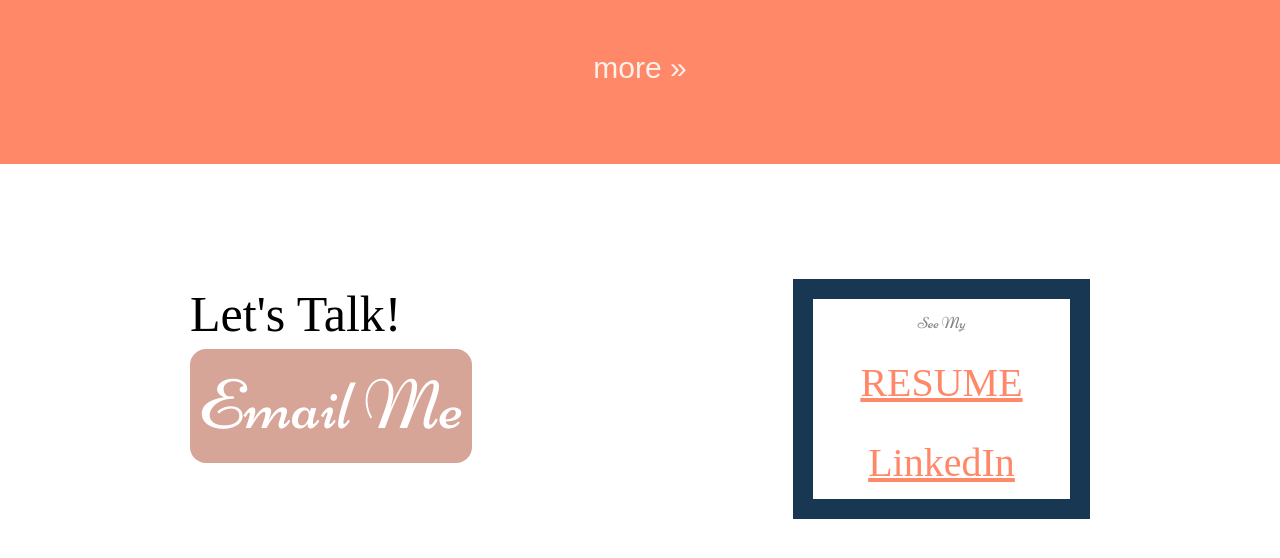
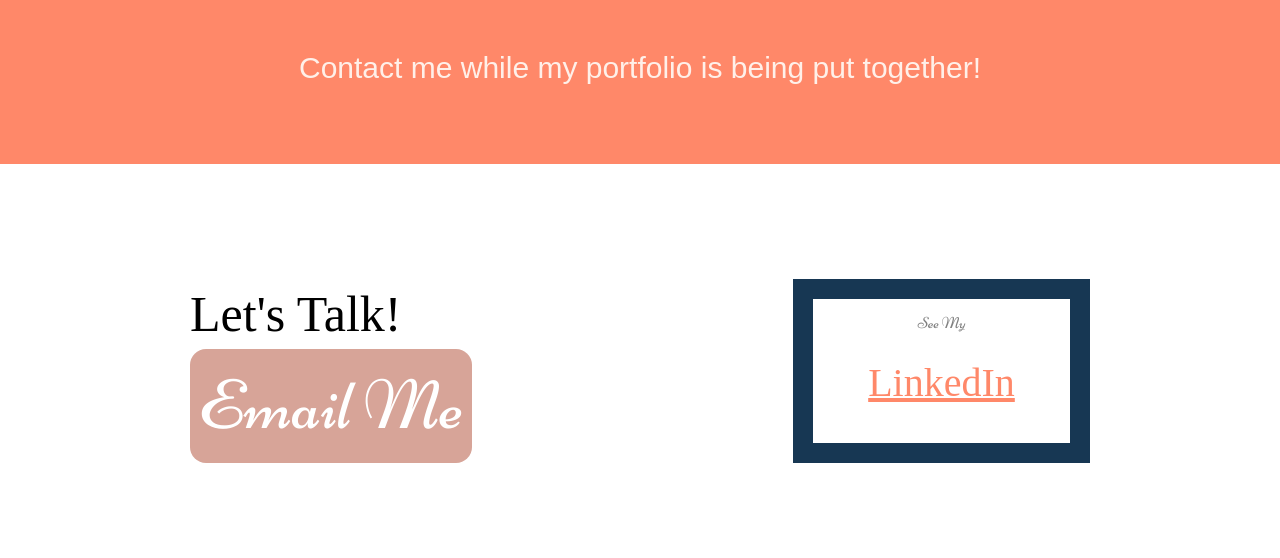
Before and after one commit to jpmbvistro/portfolio, a plain HTML site: page index.html in a window 1280 px wide. Shown: the part 2250-2808 px from the top of the page. Drawn offline with Linux system fonts and the light colour scheme; files that its build step writes are made by us from their sources.

Commit message:
Update index.html

```diff
--- a/index.html
+++ b/index.html
@@ -87,7 +87,7 @@
             <h5>Project 3</h5>
           </section>
         </section>
-        <p>more <span>&#187;</span></p>
+        <p>Contact me while my portfolio is being put together!</p>
       </section>
     </section>
     <section class="contact">
@@ -105,7 +105,7 @@
 
         <section class="resume">
           <p>See My</p>
-          <h3><a href="#">RESUME</a></h3>
+
           <h3><a href="https://www.linkedin.com/in/juan-justin-vistro/" target="_blank">LinkedIn</a></h3>
         </section>
       </section>
```
